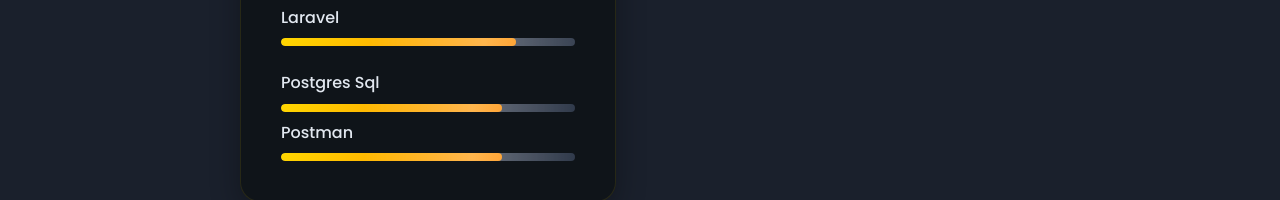
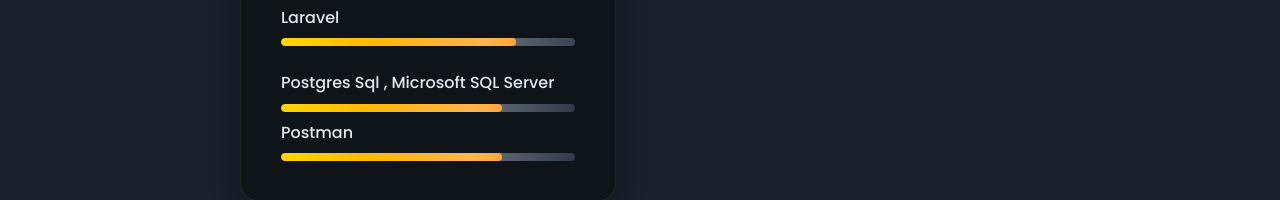
Before and after one commit to AbdoulAziz01/My-Portfolio, a plain HTML site: page index.html in a window 1280 px wide. Shown: the part 2644-2844 px from the top of the page. Drawn offline with Linux system fonts and the light colour scheme.

Commit message:
Mise a jour du portfolio

```diff
--- a/index.html
+++ b/index.html
@@ -209,7 +209,7 @@
                                 </div>
                             </div>
                             <div class="skill-item">
-                                <span class="skill-name">Postgres Sql</span>
+                                <span class="skill-name">Postgres Sql , Microsoft SQL Server</span>
                                 <div class="skill-bar">
                                     <div class="skill-progress" data-width="75%"></div>
                                 </div>
```
